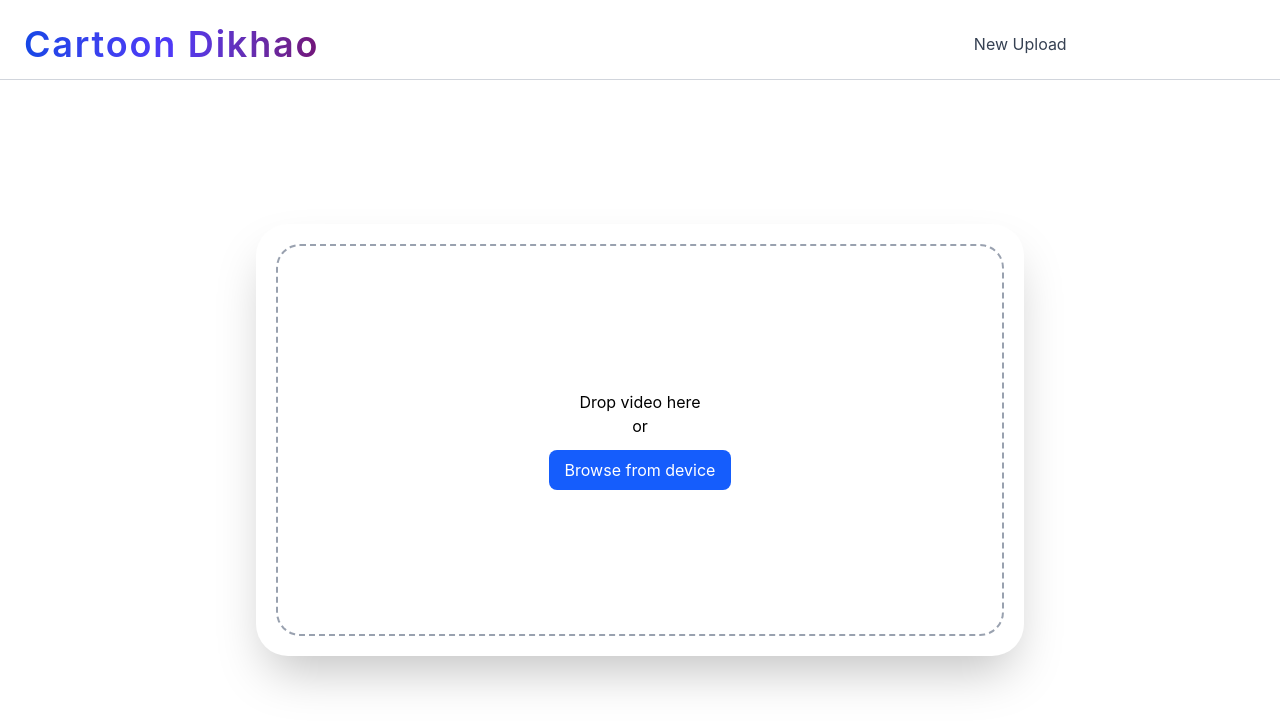
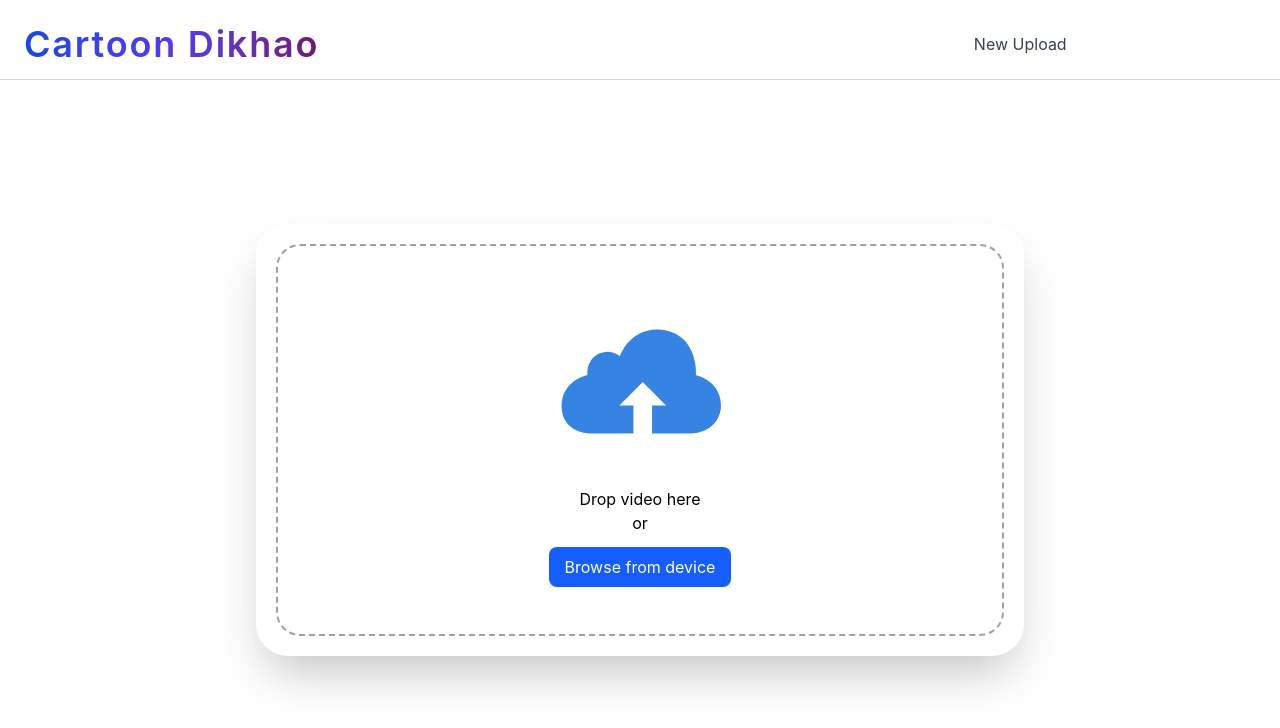
Before and after one commit to swagatobhaskar/video-platform, a SvelteKit app in the folder video-ui/: page /new in a window 1280 px wide. Shown: the top 728 px of the page. Built offline with nearby package versions, Linux system fonts and the light colour scheme.

Commit message:
ADD: upload svg

```diff
--- a/video-ui/src/routes/new/_components/VideoDrop.svelte
+++ b/video-ui/src/routes/new/_components/VideoDrop.svelte
@@ -84,6 +84,9 @@
             <!-- Show input options if file isn't selcted -->
             {#if !videoInput.state.selectedFile}
                 <div class="flex flex-col items-center gap-3">
+
+                    <svg fill="#3584e4" viewBox="-2.1 -2.1 39.20 39.20" version="1.1" xmlns="http://www.w3.org/2000/svg" stroke="#3584e4" stroke-width="0.00035"><g id="SVGRepo_bgCarrier" stroke-width="0"></g><g id="SVGRepo_tracerCarrier" stroke-linecap="round" stroke-linejoin="round" stroke="#CCCCCC" stroke-width="0.7"></g><g id="SVGRepo_iconCarrier"> <title>upload1</title> <path d="M29.426 15.535c0 0 0.649-8.743-7.361-9.74-6.865-0.701-8.955 5.679-8.955 5.679s-2.067-1.988-4.872-0.364c-2.511 1.55-2.067 4.388-2.067 4.388s-5.576 1.084-5.576 6.768c0.124 5.677 6.054 5.734 6.054 5.734h9.351v-6h-3l5-5 5 5h-3v6h8.467c0 0 5.52 0.006 6.295-5.395 0.369-5.906-5.336-7.070-5.336-7.070z"></path> </g></svg>
+
                     <p>
                         Drop video here
                         <br />
```
